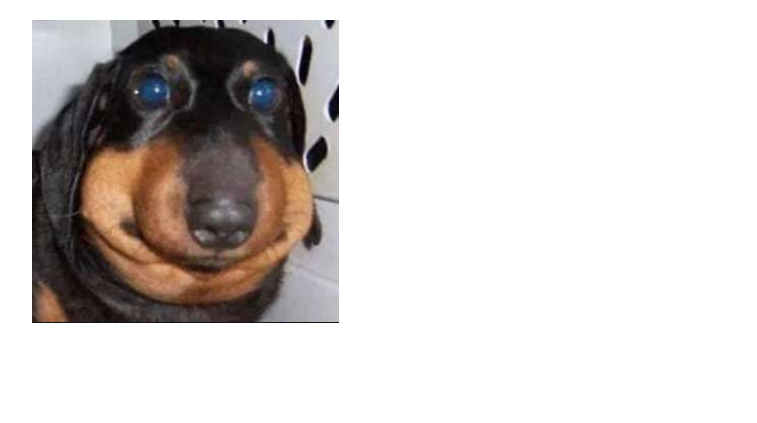
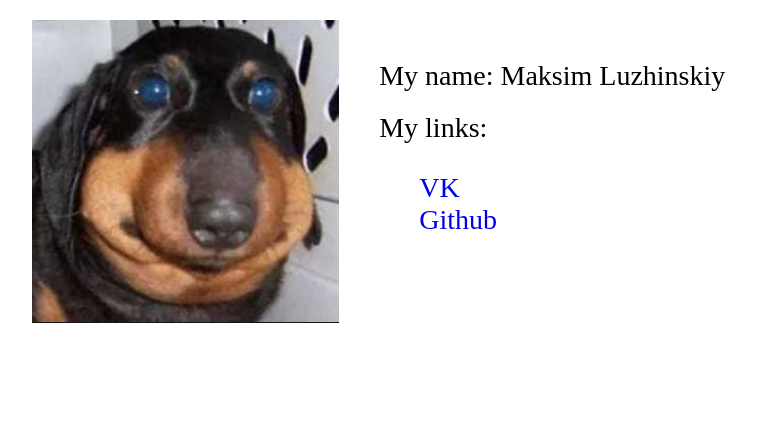
Before and after one commit to MaksimLuzhinskiy/rsschool-cv, a plain HTML site: page index.html in a window 1280 px wide. Shown: the whole page, without its empty margins (96-853 px from the left). Drawn offline with Linux system fonts and the light colour scheme.

Commit message:
feat: add about

```diff
--- a/index.html
+++ b/index.html
@@ -13,9 +13,17 @@
             <img class="my_photo" src="image/My_Photo.png" alt="My Photo">
         </div>
         <div class="about">
-
+            <div class="about-name">
+                My name: Maksim Luzhinskiy
+            </div>
+            <div class="about-link">
+                My links:
+                <ul class="about-link-list">
+                    <li class="list-item"><a href="https://vk.com/id271705576">VK</a></li>
+                    <li class="list-item"><a href="https://github.com/MaksimLuzhinskiy/">Github</a></li>
+                </ul>
+            </div>
         </div>
-        <div class="info"></div>
     </div>
 </body>
 </html>
--- a/style.css
+++ b/style.css
@@ -5,6 +5,7 @@ body{
 }
 .main{
     display:flex;
+    flex-wrap: wrap;
     flex-direction: row;
     height: 400px;
     width: 80%;
@@ -15,8 +16,26 @@ body{
     width:30%;
 }
 .about{
-    width:70%;
+    width:60%;
 }
 .my_photo{
     width: 100%;
 }
+.about{
+    padding:40px;
+}
+.about-name,.about-link,.info{
+    font-size:28px;
+}
+.about-link{
+    margin-top:20px;
+}
+.about-link-list{
+    list-style:none;
+}
+ul li a{
+    text-decoration: none;
+}
+.info{
+    padding-top:20px;
+}
```
